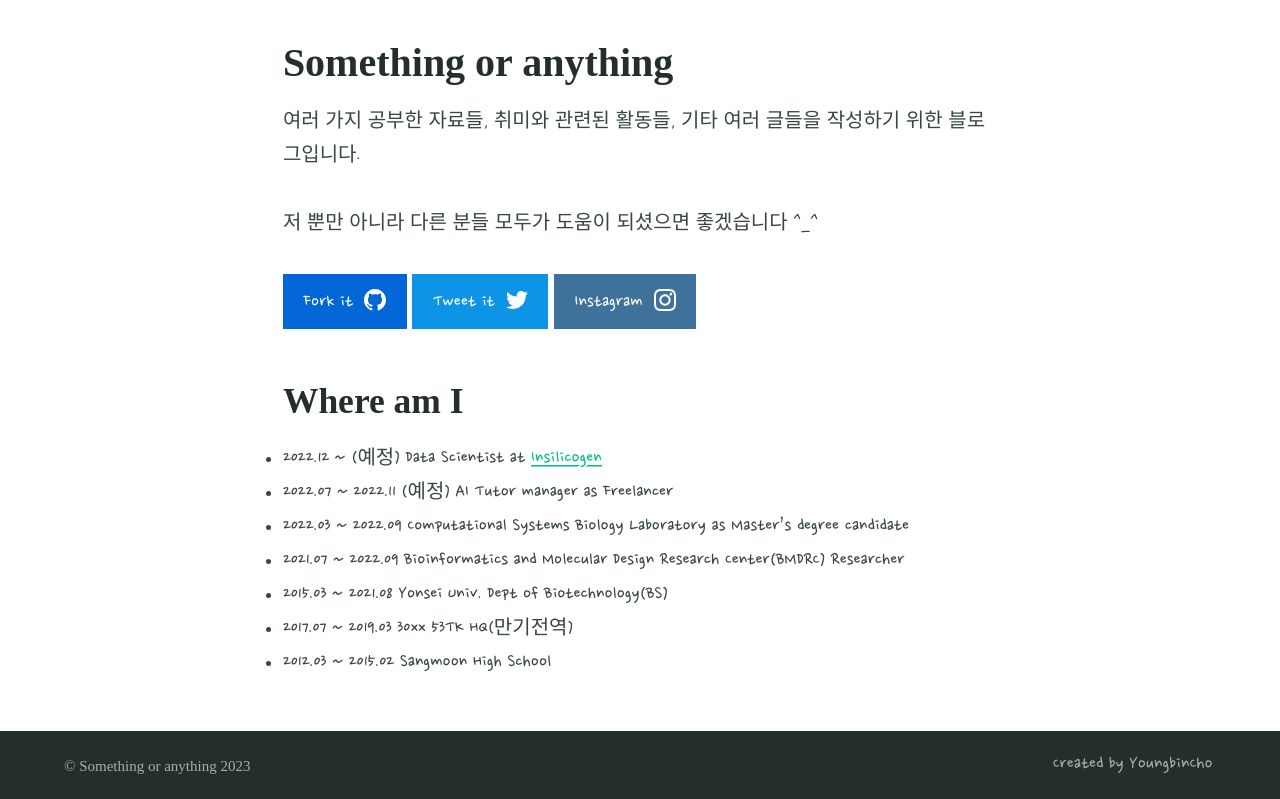
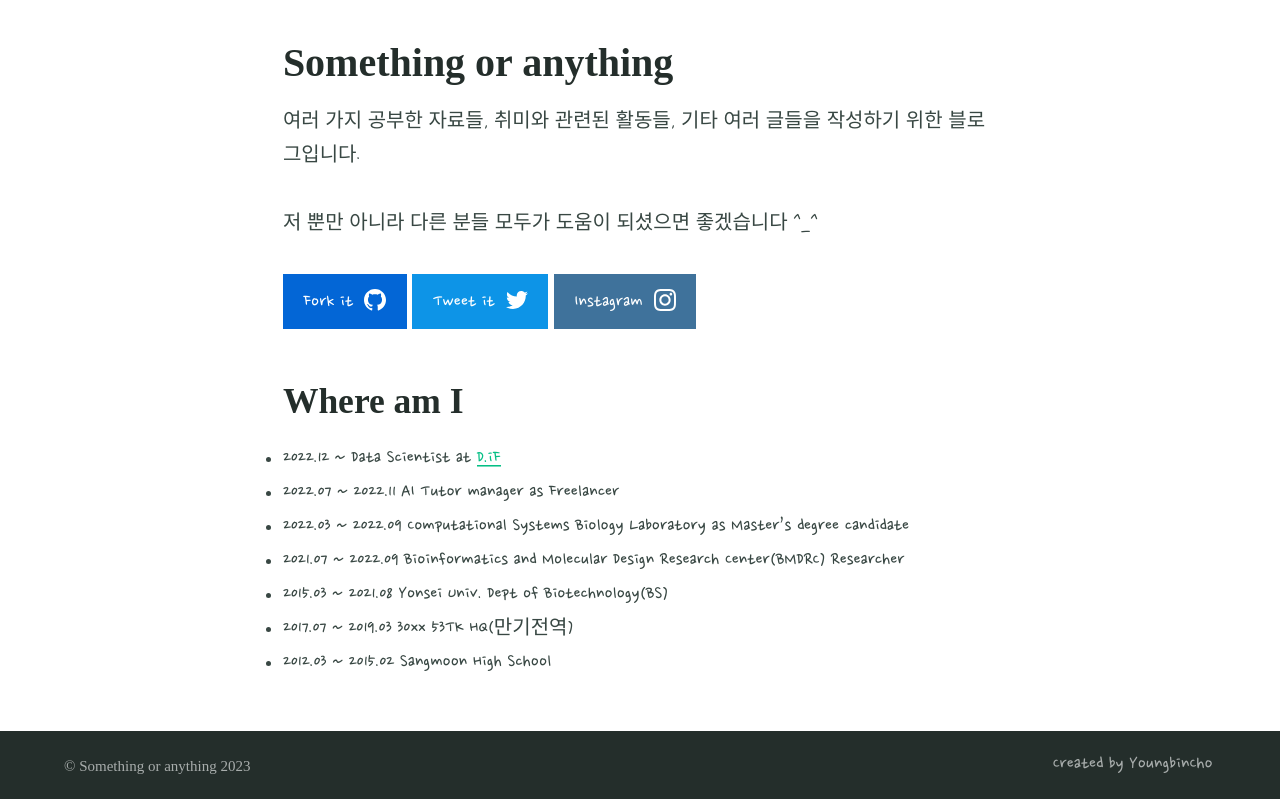
Before and after one commit to lemoniczombi/lemoniczombi.github.io, a Jekyll site: the page built from index.md, in a window 1280 px wide. Shown: the part 424-1223 px from the top of the page. Built offline with Jekyll 4.4.1, drawn with Linux system fonts in a browser that asks for light colours; some web fonts are replaced.

Commit message:
Update index.md
index update

```diff
--- a/index.md
+++ b/index.md
@@ -15,8 +15,8 @@ feature_image: "https://upload.wikimedia.org/wikipedia/commons/e/e5/Paul_Gauguin
 
 
 ## Where am I
-- 2022.12 ~         (예정)    Data Scientist at [Insilicogen](https://www.insilicogen.com/)
-- 2022.07 ~ 2022.11 (예정)    AI Tutor manager as Freelancer
+- 2022.12 ~                   Data Scientist at [D.iF](https://d-if.kr)
+- 2022.07 ~ 2022.11           AI Tutor manager as Freelancer
 - 2022.03 ~ 2022.09           Computational Systems Biology Laboratory as Master's degree candidate
 - 2021.07 ~ 2022.09           Bioinformatics and Molecular Design Research Center(BMDRC) Researcher
 - 2015.03 ~ 2021.08           Yonsei Univ. Dept of Biotechnology(BS)
```
